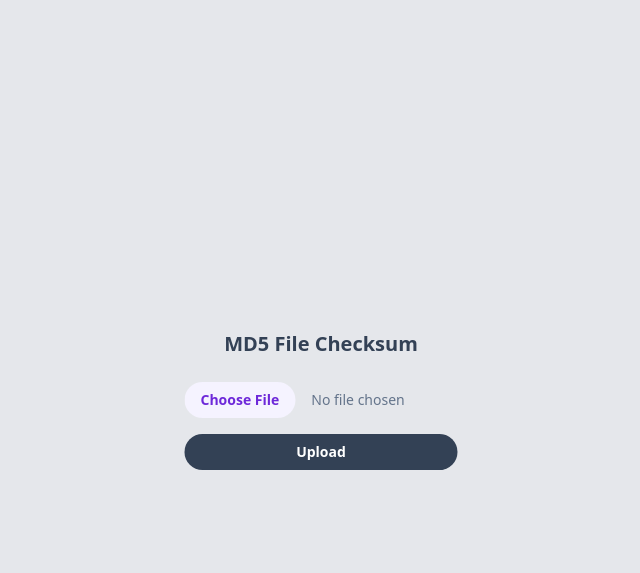
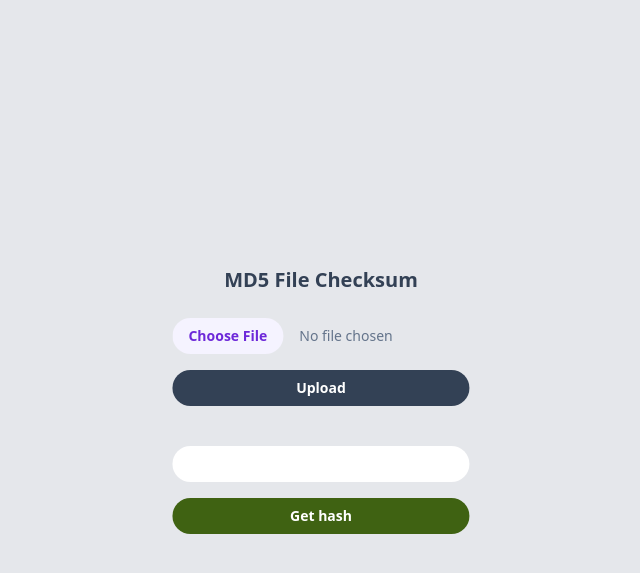
Before and after one commit to probodis/BG_md5_service, a FastAPI app: page / in a window 1280 px wide. Shown: the top 573 px of the page, without its empty margins (319-959 px from the left). Run offline with FastAPI, Linux system fonts and the light colour scheme; parts of the project's set-up code (start-up, migrations or seed data) failed here and were passed over; some libraries are stand-ins or nearby versions.

Commit message:
added html form for requesting hash result; added hashing result page and endpoint for page

```diff
--- a/src/ui_service/main.py
+++ b/src/ui_service/main.py
@@ -40,11 +40,18 @@ def upload_page(request: Request, file: UploadFile = File(...), result=Depends(u
     return templates.TemplateResponse("upload_status.html", {"request": request, "uploading_result": result})
 
 
+@app.get("/result")
 @app.get("/result/{task_id}")
 def get_result_by_id(task_id: str):
     result = celery.AsyncResult(task_id)
     return {"status": result.status, "md5_hash": result.result}
 
 
+@app.get("/result-page/")
+def result_page(request: Request, result=Depends(get_result_by_id)):
+    message = result["md5_hash"] if result['status'] == "SUCCESS" else result["status"]
+    return templates.TemplateResponse("result_page.html", {"request": request, "hashing_result": message})
+
+
 if __name__ == '__main__':
     uvicorn.run("main:app", host="127.0.0.1", reload=True)
--- a/src/ui_service/templates/index.html
+++ b/src/ui_service/templates/index.html
@@ -56,6 +56,13 @@
 
       {% block upload_status %}{% endblock %}
 
+		<form action="/result-page" method="get" class="mt-10">
+              <input name="task_id" id="task_id" class="rounded-full w-full h-9"/>
+          <button class="bg-lime-800 hover:bg-sky-700 w-full py-2 mt-4 text-sm rounded-full font-semibold text-white">Get hash</button>
+        </form>
+
+      {% block hashing_task_info %}{% endblock %}
+
   </main>
 
 </body>
```
Also changed, not shown: src/ui_service/templates/result_page.html (added, +11 -0 lines).
